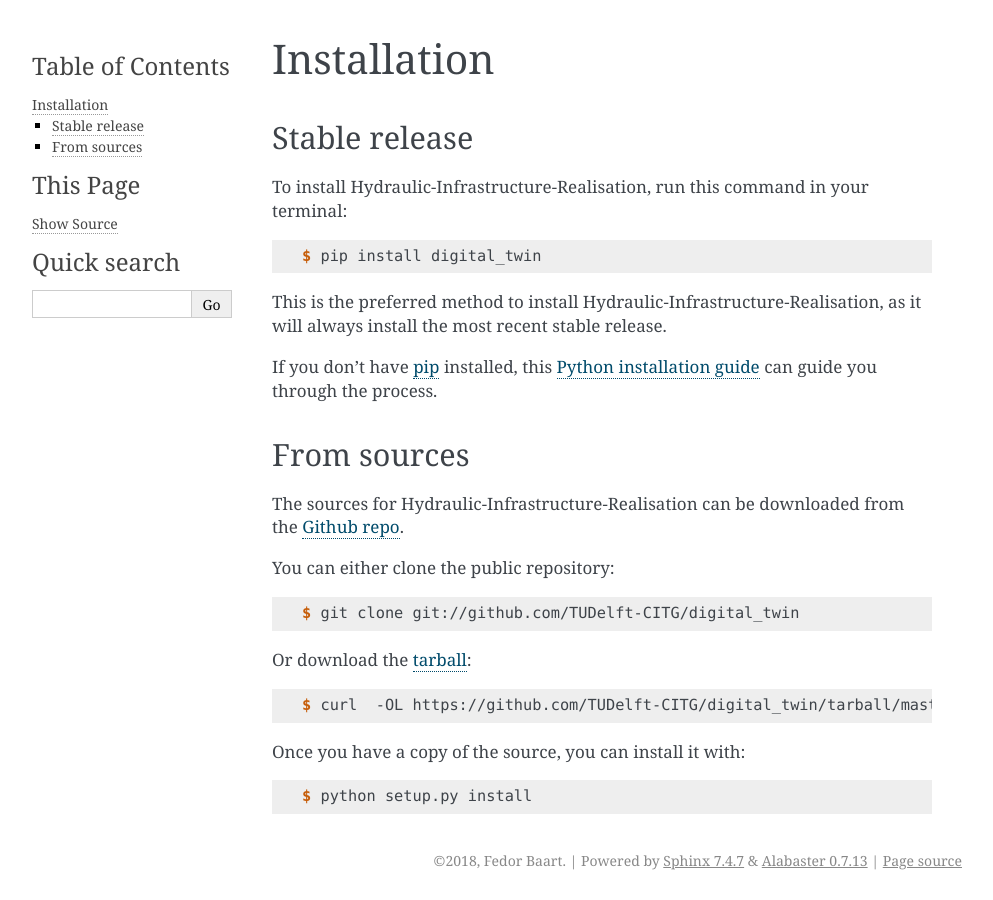
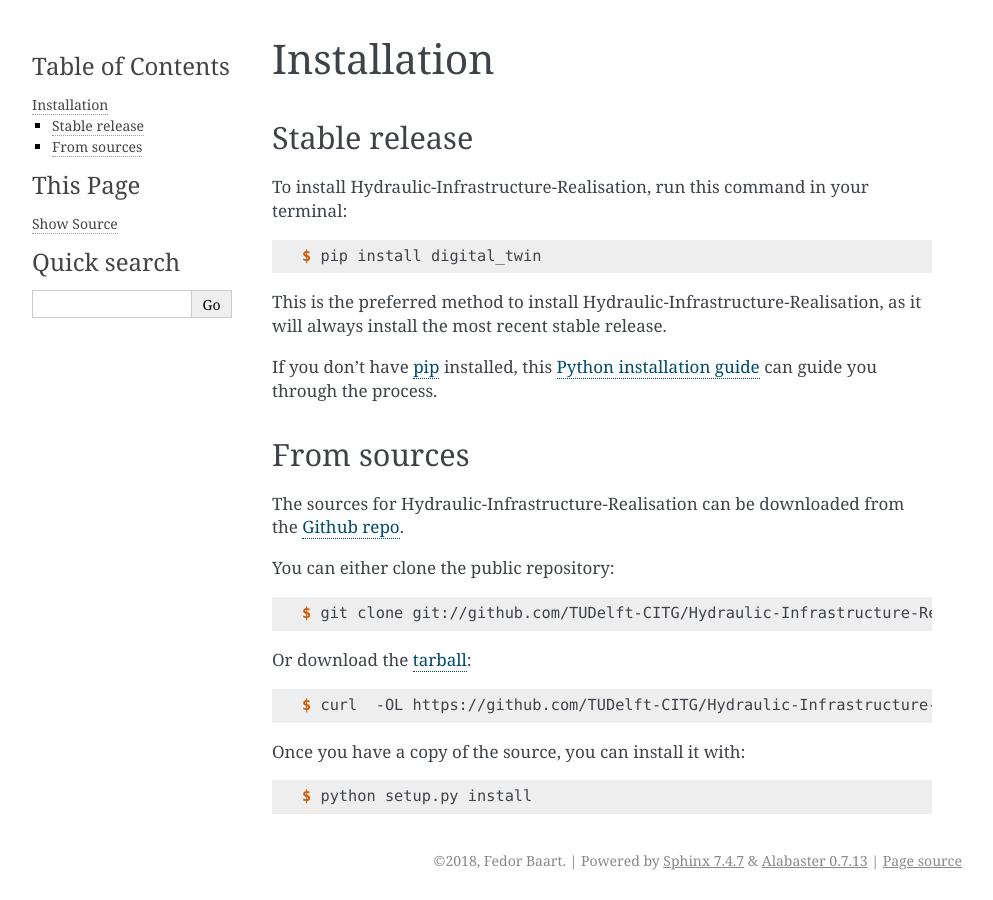
Before and after one commit to TUDelft-CITG/OpenCLSim, a Sphinx documentation site: the page built from docs/installation.rst, in a window 1280 px wide. Shown: the whole page, without its empty margins (148-1141 px from the left). Built offline with Sphinx 7.4.7, drawn with Linux system fonts in a browser that asks for light colours.

Commit message:
reference correct repos

```diff
--- a/docs/installation.rst
+++ b/docs/installation.rst
@@ -32,13 +32,13 @@
 
 .. code-block:: console
 
-    $ git clone git://github.com/TUDelft-CITG/digital_twin
+    $ git clone git://github.com/TUDelft-CITG/Hydraulic-Infrastructure-Realisation
 
 Or download the `tarball`_:
 
 .. code-block:: console
 
-    $ curl  -OL https://github.com/TUDelft-CITG/digital_twin/tarball/master
+    $ curl  -OL https://github.com/TUDelft-CITG/Hydraulic-Infrastructure-Realisation/tarball/master
 
 Once you have a copy of the source, you can install it with:
 
@@ -47,5 +47,5 @@
     $ python setup.py install
 
 
-.. _Github repo: https://github.com/TUDelft-CITG/digital_twin
-.. _tarball: https://github.com/TUDelft-CITG/digital_twin/tarball/master
+.. _Github repo: https://github.com/TUDelft-CITG/Hydraulic-Infrastructure-Realisation
+.. _tarball: https://github.com/TUDelft-CITG/Hydraulic-Infrastructure-Realisation/tarball/master
```
